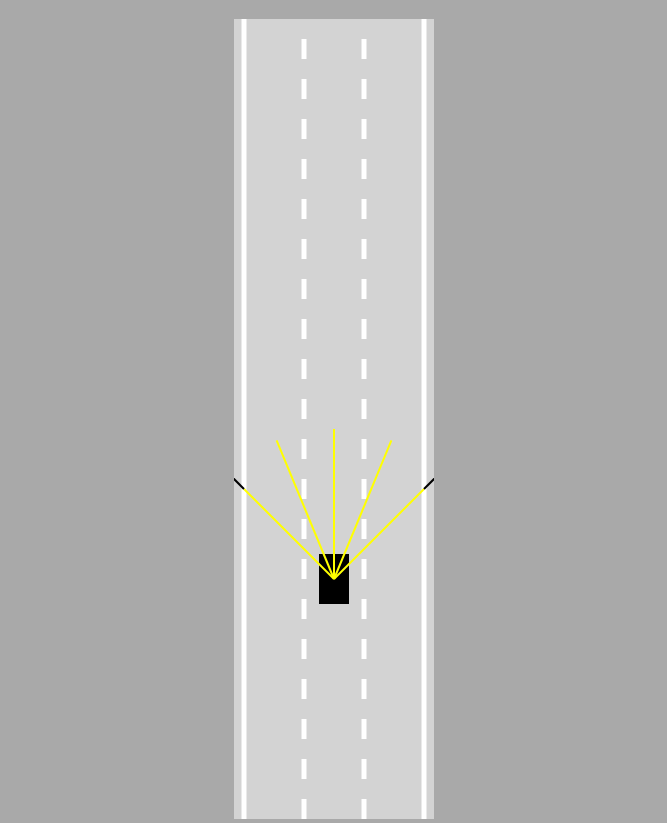
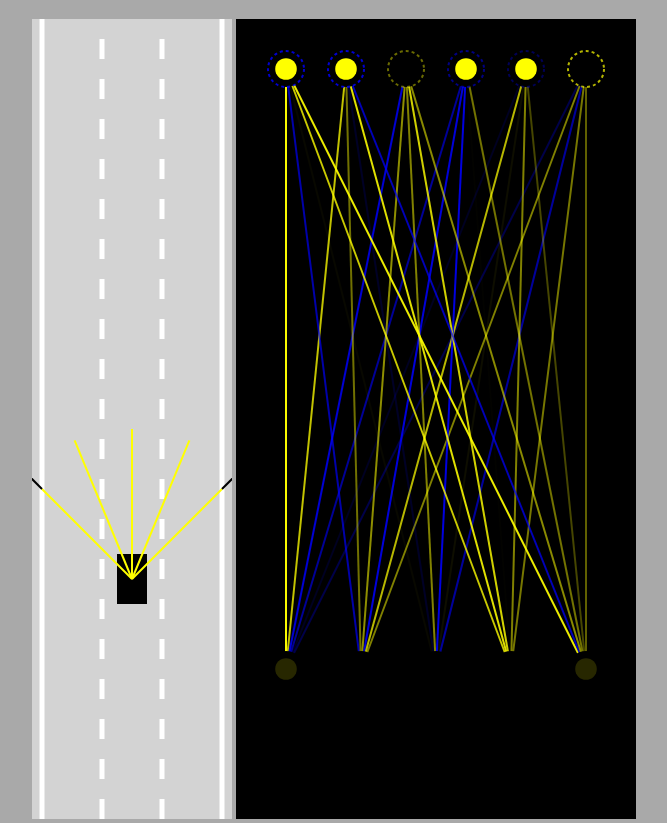
Before and after one commit to jpvargasdev/cars, a website built with webpack: page public/index.html in a window 1280 px wide. Shown: the part 61-884 px from the top of the page, without its empty margins (306-973 px from the left). Built offline with nearby package versions, Linux system fonts and the light colour scheme.

Commit message:
add visualizer

```diff
--- a/public/index.html
+++ b/public/index.html
@@ -8,6 +8,7 @@
   </head>
   <body>
     <h1 id="title">Self Drive</h1>
-    <canvas id="canvas"></canvas>
+    <canvas id="car-canvas"></canvas>
+    <canvas id="network-canvas"></canvas>
   </body>
 </html>
--- a/public/styles.css
+++ b/public/styles.css
@@ -5,6 +5,10 @@ body {
   text-align: center;
 }
 
-#canvas {
+#car-canvas {
   background: lightgray;
 }
+
+#network-canvas {
+  background: black;
+}
--- a/src/car/car.ts
+++ b/src/car/car.ts
@@ -113,7 +113,7 @@ export class Car {
 			);
 
 			const outputs = NeuralNetwork.feedForward(offsets, this.brain);
-			console.log(outputs);
+
 			if (this.useBrain) {
 				this.controls.forward = !!outputs[0];
 				this.controls.left = !!outputs[1];
--- a/src/index.ts
+++ b/src/index.ts
@@ -1,23 +1,34 @@
 import { Car } from "./car/car";
 import { Road } from "./road";
+import { Visualizer } from "./visualizer/visualizer";
 
-const canvas = document.getElementById("canvas") as HTMLCanvasElement;
-if (!canvas) {
+const carCanvas = document.getElementById("car-canvas") as HTMLCanvasElement;
+const networkCanvas = document.getElementById(
+	"network-canvas",
+) as HTMLCanvasElement;
+if (!carCanvas && !networkCanvas) {
 	throw new Error("Could not get canvas");
 }
-canvas.width = 200;
+carCanvas.width = 200;
+networkCanvas.width = 400;
 
-const ctx = canvas.getContext("2d");
-if (!ctx) {
+const carCtx = carCanvas.getContext("2d");
+const networkCtx = networkCanvas.getContext("2d");
+
+if (!carCtx && !networkCtx) {
 	throw new Error("Could not get 2d context");
 }
 
-const road = new Road(canvas.width / 2, canvas.width * 0.9, 3);
-const car = new Car(road.getLaneCenter(1), 100, 30, 50, "AI");
+const road = new Road(carCanvas.width / 2, carCanvas.width * 0.9, 3);
+const car = new Car(road.getLaneCenter(1), 100, 30, 50, "KEYS");
 const traffic = [new Car(road.getLaneCenter(1), -300, 30, 50, "DUMMY", 2)];
 
 function animate() {
-	if (!ctx) {
+	if (!carCtx) {
+		throw new Error("Could not get 2d context");
+	}
+
+	if (!networkCtx) {
 		throw new Error("Could not get 2d context");
 	}
 
@@ -26,19 +37,23 @@ function animate() {
 	}
 
 	car.update(road.borders, traffic);
-	canvas.height = window.innerHeight;
 
-	ctx.save();
-	ctx.translate(0, -car.y + canvas.height * 0.7);
+	carCanvas.height = window.innerHeight;
+	networkCanvas.height = window.innerHeight;
 
-	road.draw(ctx);
+	carCtx.save();
+	carCtx.translate(0, -car.y + carCanvas.height * 0.7);
+
+	road.draw(carCtx);
 	for (let i = 0; i < traffic.length; i++) {
-		traffic[i].draw(ctx, "red");
+		traffic[i].draw(carCtx, "red");
 	}
 
-	car.draw(ctx);
+	car.draw(carCtx);
 
-	ctx.restore();
+	carCtx.restore();
+
+	Visualizer.drawNetwork(networkCtx, car.brain!);
 	requestAnimationFrame(animate);
 }
 
--- a/src/utils.ts
+++ b/src/utils.ts
@@ -39,13 +39,13 @@ export function polysIntersect(poly1: Polygon, poly2: Polygon) {
 	return false;
 }
 
-// function getRGBA(value) {
-// 	const alpha = Math.abs(value);
-// 	const R = value < 0 ? 0 : 255;
-// 	const G = R;
-// 	const B = value > 0 ? 0 : 255;
-// 	return "rgba(" + R + "," + G + "," + B + "," + alpha + ")";
-// }
+export function getRGBA(value: number) {
+	const alpha = Math.abs(value);
+	const R = value < 0 ? 0 : 255;
+	const G = R;
+	const B = value > 0 ? 0 : 255;
+	return "rgba(" + R + "," + G + "," + B + "," + alpha + ")";
+}
 
 // function getRandomColor() {
 // 	const hue = 290 + Math.random() * 260;
--- /dev/null
+++ b/src/visualizer/visualizer.ts
@@ -0,0 +1,91 @@
+import { Level, NeuralNetwork } from "../network/network";
+import { getRGBA, lerp } from "../utils";
+
+export class Visualizer {
+	static drawNetwork(ctx: CanvasRenderingContext2D, network: NeuralNetwork) {
+		const margin = 50;
+		const left = margin;
+		const top = margin;
+		const width = ctx.canvas.width - margin * 2;
+		const height = ctx.canvas.height - 200;
+
+		Visualizer.drawLevel(ctx, network.levels[0], left, top, width, height);
+	}
+
+	private static getNodeX(
+		nodes: string | any[],
+		index: number,
+		left: number,
+		right: number,
+	) {
+		return lerp(
+			left,
+			right,
+			nodes.length === 1 ? 0.5 : index / (nodes.length - 1),
+		);
+	}
+
+	static drawLevel(
+		ctx: CanvasRenderingContext2D,
+		level: Level,
+		left: number,
+		top: number,
+		width: number,
+		height: number,
+	) {
+		const right = left + width;
+		const bottom = top + height;
+		const { inputs, outputs, weights, biases } = level;
+
+		const nodeRadius = 18;
+
+		for (let i = 0; i < inputs.length; i++) {
+			for (let j = 0; j < outputs.length; j++) {
+				ctx.beginPath();
+				const bottomX = Visualizer.getNodeX(inputs, i, left, right);
+				const topX = Visualizer.getNodeX(outputs, j, left, right);
+				ctx.moveTo(bottomX, bottom);
+				ctx.lineTo(topX, top);
+				ctx.lineWidth = 2;
+
+				ctx.strokeStyle = getRGBA(weights[i][j]);
+				ctx.stroke();
+			}
+		}
+
+		for (let i = 0; i < outputs.length; i++) {
+			const x = Visualizer.getNodeX(outputs, i, left, right);
+			ctx.beginPath();
+			ctx.arc(x, top, nodeRadius, 0, Math.PI * 2);
+			ctx.fillStyle = "black";
+			ctx.fill();
+
+			ctx.beginPath();
+			ctx.arc(x, top, nodeRadius * 0.6, 0, Math.PI * 2);
+			ctx.fillStyle = getRGBA(outputs[i]);
+			ctx.fill();
+
+			ctx.beginPath();
+			ctx.lineWidth = 2;
+			ctx.arc(x, top, nodeRadius, 0, Math.PI * 2);
+			ctx.strokeStyle = getRGBA(biases[i]);
+			ctx.setLineDash([3, 3]);
+			ctx.stroke();
+			ctx.setLineDash([]);
+		}
+
+		for (let i = 0; i < inputs.length; i++) {
+			const x = Visualizer.getNodeX(inputs, i, left, right);
+
+			ctx.beginPath();
+			ctx.arc(x, bottom, nodeRadius, 0, Math.PI * 2);
+			ctx.fillStyle = "black";
+			ctx.fill();
+
+			ctx.beginPath();
+			ctx.arc(x, bottom, nodeRadius * 0.6, 0, Math.PI * 2);
+			ctx.fillStyle = getRGBA(inputs[i]);
+			ctx.fill();
+		}
+	}
+}
```
